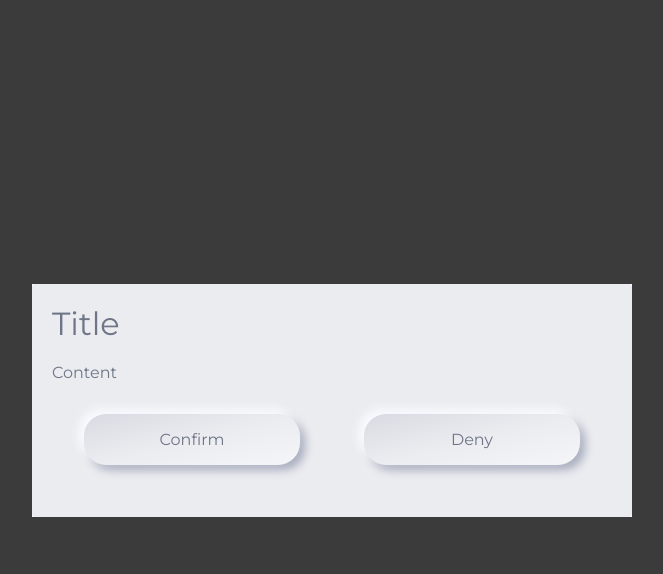
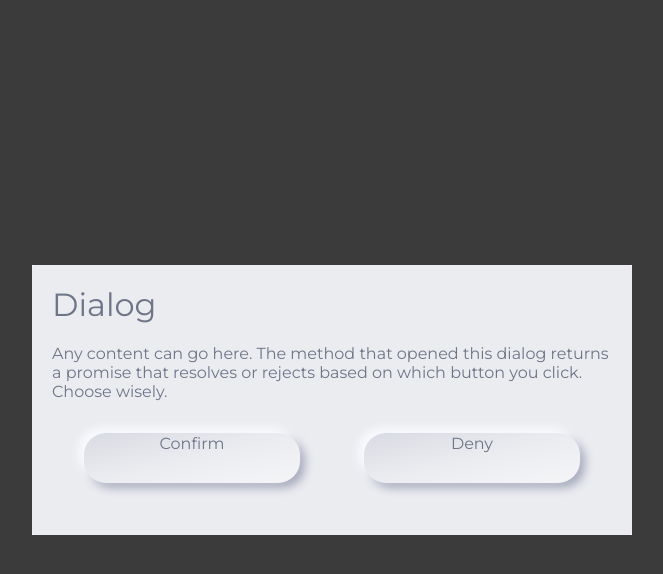
Before and after one commit to ctopheryoung/vue-modal-plugin-prototype, a Vue app: page / in a window 1280 px wide. Both pictures are taken after a click on the button "Launch Dialog". Shown: the top 574 px of the page, without its empty margins (308-971 px from the left). Built offline with nearby package versions, Linux system fonts and the light colour scheme.

Commit message:
Little tweaks

```diff
--- a/src/App.vue
+++ b/src/App.vue
@@ -51,8 +51,8 @@ export default {
 
       this.$mmmodal
         .confirm(SimpleDialog)
-        .then(() => this.dialogResultText = 'Confirmed!')
-        .catch(() => this.dialogResultText = 'Denied!');
+        .then(() => this.dialogResultText = 'Confirmed! 🥳')
+        .catch(() => this.dialogResultText = 'Denied! 😯');
     }
   }
 };
@@ -91,7 +91,6 @@ export default {
       font-size: 42px;
     }
   }
-
 }
 
 .buttons {
@@ -101,7 +100,7 @@ export default {
 .launch-btn {
   display: flex;
   justify-content: center;
-  padding: 1em 0;
+  height: 50px;
   width: 280px;
   margin: 2em;
   background-image: linear-gradient(to bottom right, black, white);
--- a/src/components/modals/SimpleDialog.vue
+++ b/src/components/modals/SimpleDialog.vue
@@ -2,10 +2,10 @@
   <div class="modal">
     <div class="content">
       <div class="header">
-        <div class="title">Title</div>
+        <div class="title">Dialog</div>
       </div>
       <div class="body">
-        Content
+        Any content can go here. The method that opened this dialog returns a promise that resolves or rejects based on which button you click. Choose wisely.
       </div>
       <div class="buttons">
         <button class="launch-btn" @click="onConfirm">Confirm</button>
```
Lines whose indentation alone changed are shown as unchanged.
